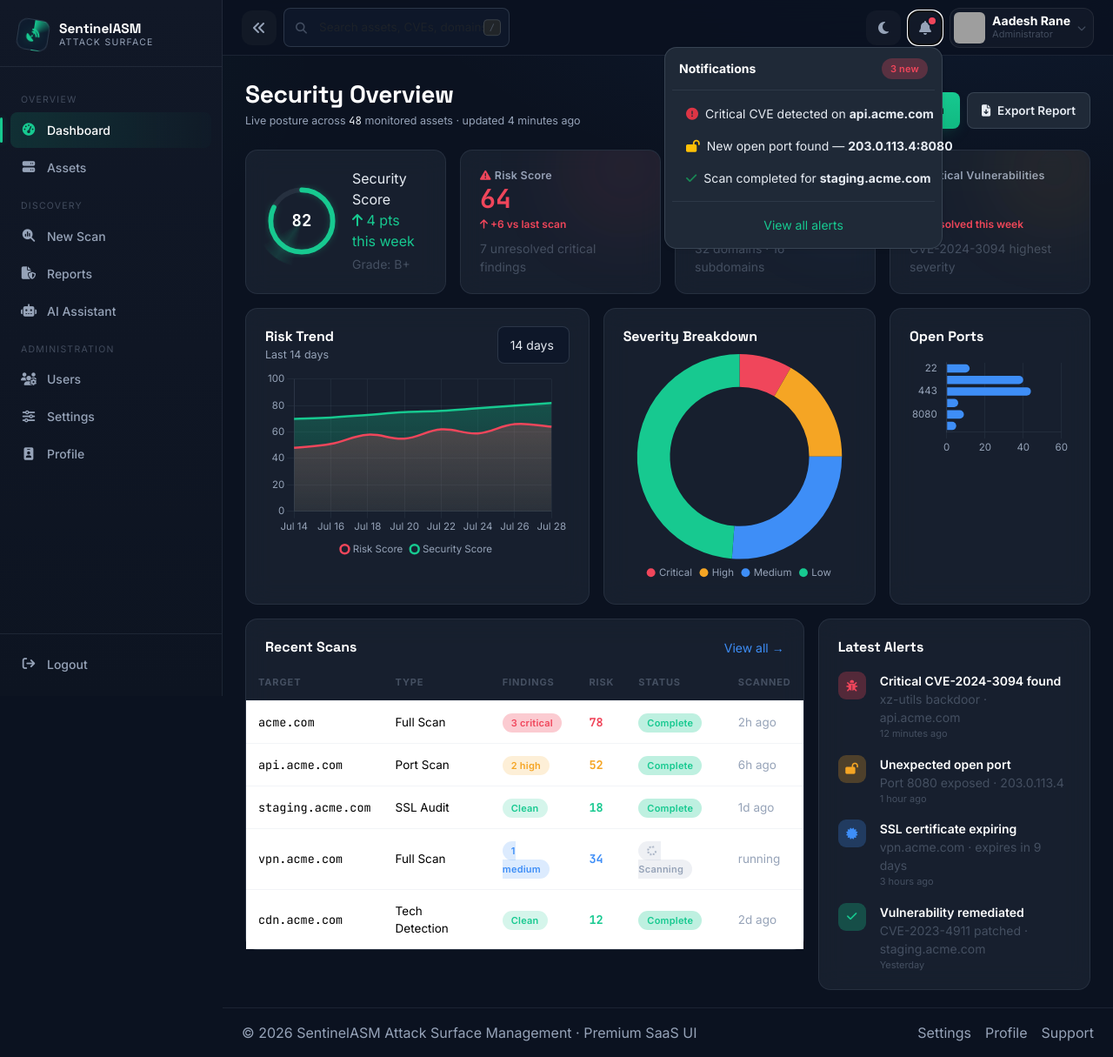
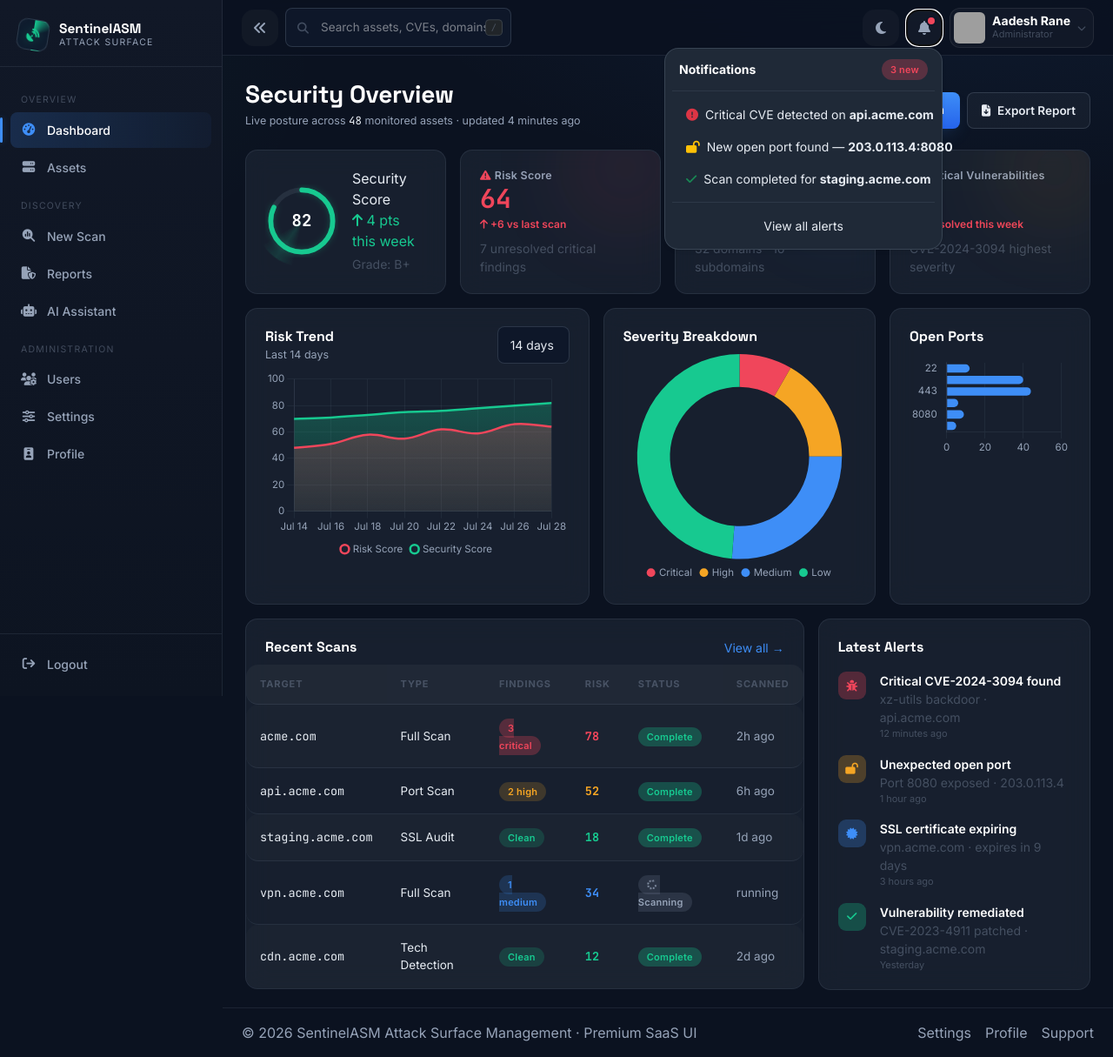
Before and after one commit to aadeshgaikwad63-ops/Sentinel-Attack-Surface-Management, a Flask app: page / in a window 1280 px wide, after a click on "Notifications". Shown: the whole page at 87% size. Run offline with Flask 3, Linux system fonts and the light colour scheme; grey boxes are pictures that could not be loaded.

Commit message:
Frontend dashboard improvements

```diff
--- a/sentinelasm/static/css/theme.css
+++ b/sentinelasm/static/css/theme.css
@@ -141,17 +141,17 @@ a:hover{ color: #6BA9FF; }
   transition: background .15s var(--ease), color .15s var(--ease);
 }
 .nav-link i{ width: 18px; text-align: center; font-size: 14.5px; }
-.nav-link:hover{ background: rgba(255,255,255,.04); color: var(--text-primary); }
+.nav-link:hover{ background: rgba(62,142,247,.08); color: #fff; }
 .nav-link.active{
-  background: linear-gradient(90deg, rgba(23,201,144,.14), rgba(23,201,144,.02));
+  background: linear-gradient(90deg, rgba(62,142,247,.18), rgba(62,142,247,.05));
   color: #fff;
 }
 .nav-link.active::before{
   content: ''; position: absolute; left: -12px; top: 6px; bottom: 6px; width: 3px;
-  background: var(--green); border-radius: 3px; box-shadow: 0 0 8px var(--green-glow);
+  background: var(--blue); border-radius: 3px; box-shadow: 0 0 8px rgba(62,142,247,.3);
 }
-.nav-link.active i{ color: var(--green); }
-.nav-badge{ margin-left: auto; font-size: 10.5px; padding: 1px 7px; border-radius: 20px; background: var(--red-glow); color: var(--red); font-weight: 600; }
+.nav-link.active i{ color: var(--blue); }
+.nav-badge{ margin-left: auto; font-size: 10.5px; padding: 1px 7px; border-radius: 20px; background: rgba(240,70,91,.14); color: var(--red); font-weight: 600; }
 
 .side-foot{ padding: 14px 12px; border-top: 1px solid var(--border); }
 
@@ -167,14 +167,14 @@ a:hover{ color: #6BA9FF; }
   position: sticky; top: 0; z-index: 30;
 }
 .icon-btn{
-  width: 40px; height: 40px; border-radius: 12px;
+  width: 42px; height: 42px; border-radius: 14px;
   display: inline-flex; align-items: center; justify-content: center;
   color: var(--text-secondary); background: rgba(255,255,255,.03); border: 1px solid transparent;
   transition: all .15s var(--ease);
 }
-.icon-btn:hover{ background: var(--card); border-color: var(--border-strong); color: var(--text-primary); }
+.icon-btn:hover{ background: rgba(255,255,255,.08); border-color: var(--border-strong); color: var(--text-primary); transform: translateY(-1px); }
 .icon-btn .dot{
-  position: absolute; top: 7px; right: 7px; width: 8px; height: 8px; border-radius: 50%;
+  position: absolute; top: 8px; right: 8px; width: 8px; height: 8px; border-radius: 50%;
   background: var(--red); box-shadow: 0 0 0 2px var(--bg-elevated);
 }
 
@@ -187,7 +187,7 @@ a:hover{ color: #6BA9FF; }
   color: var(--text-primary); border-radius: var(--radius-sm); padding: 11px 14px 11px 40px;
   font-size: 13.5px;
 }
-.search-shell input:focus{ outline: none; border-color: var(--green); box-shadow: 0 0 0 3px var(--green-glow); }
+.search-shell input:focus{ outline: none; border-color: var(--blue); box-shadow: 0 0 0 3px rgba(62,142,247,.2); }
 .search-shell i{ position: absolute; left: 14px; top: 50%; transform: translateY(-50%); color: var(--text-muted); font-size: 13px; }
 .search-shell kbd{ position: absolute; right: 10px; top: 50%; transform: translateY(-50%); font-size: 10.5px; color: var(--text-muted); border: 1px solid var(--border-strong); border-radius: 5px; padding: 1px 6px; }
 
@@ -279,42 +279,75 @@ a:hover{ color: #6BA9FF; }
 
 /* Buttons */
 .btn-sentinel{
-  background: linear-gradient(180deg, var(--green), var(--green-dim));
-  border: none; color: #052A20; font-weight: 700; font-size: 13.5px;
+  background: linear-gradient(180deg, var(--blue), #2563EB);
+  border: none; color: #fff; font-weight: 700; font-size: 13.5px;
   border-radius: var(--radius-sm); padding: 10px 18px;
-  box-shadow: 0 8px 20px -8px var(--green-glow);
-  transition: transform .12s var(--ease), box-shadow .12s var(--ease);
+  box-shadow: 0 10px 24px -10px rgba(62,142,247,.32);
+  transition: transform .15s var(--ease), box-shadow .15s var(--ease), background .15s var(--ease);
 }
-.btn-sentinel:hover{ transform: translateY(-1px); box-shadow: 0 12px 26px -8px var(--green-glow); color: #052A20; }
+.btn-sentinel:hover{ transform: translateY(-2px); box-shadow: 0 16px 32px -12px rgba(62,142,247,.35); background: linear-gradient(180deg, #4090FF, #1D4ED8); }
 .btn-ghost{
-  background: var(--card); border: 1px solid var(--border-strong); color: var(--text-primary);
+  background: rgba(255,255,255,.04); border: 1px solid var(--border-strong); color: var(--text-primary);
   border-radius: var(--radius-sm); font-size: 13.5px; font-weight: 600; padding: 10px 16px;
   transition: all .15s var(--ease);
 }
-.btn-ghost:hover{ background: var(--card-hover); color: #fff; }
+.btn-ghost:hover{ background: rgba(255,255,255,.08); color: #fff; }
 .btn-outline-danger-soft{ background: transparent; border: 1px solid rgba(240,70,91,.4); color: var(--red); border-radius: var(--radius-sm); font-weight: 600; font-size: 13px; padding: 8px 14px; }
-.btn-outline-danger-soft:hover{ background: var(--red-glow); color: var(--red); }
+.btn-outline-danger-soft:hover{ background: rgba(240,70,91,.12); color: var(--red); }
 
 /* Forms */
 .form-control-dark, .form-select-dark{
   background: var(--bg-elevated) !important; border: 1px solid var(--border-strong) !important;
   color: var(--text-primary) !important; border-radius: var(--radius-sm); padding: 10px 14px; font-size: 14px;
 }
+.form-control-dark::placeholder, .form-select-dark::placeholder{ color: rgba(255,255,255,.45) !important; }
 .form-control-dark:focus, .form-select-dark:focus{
   outline: none; border-color: var(--green) !important; box-shadow: 0 0 0 3px var(--green-glow) !important;
 }
 .form-label-dark{ font-size: 13px; font-weight: 600; color: var(--text-secondary); margin-bottom: 6px; }
 
-/* Table */
-.table-sentinel{ color: var(--text-primary); margin-bottom: 0; }
+.form-check-input{
+  width: 1.2em; height: 1.2em; border-radius: .45rem; background: rgba(255,255,255,.05); border: 1px solid var(--border-strong);
+}
+.form-check-input:checked{
+  background: var(--green); border-color: var(--green);
+}
+
+.dropdown-menu{
+  background: var(--card) !important; border: 1px solid var(--border-strong) !important;
+  color: var(--text-primary) !important; border-radius: 16px !important; box-shadow: 0 18px 45px rgba(0,0,0,.18);
+}
+.dropdown-item{
+  color: var(--text-primary) !important; border-radius: 10px;
+}
+.dropdown-item:hover, .dropdown-item:focus{ background: rgba(62,142,247,.08); color: #fff !important; }
+
+.modal-content{ background: var(--card) !important; border: 1px solid var(--border-strong) !important; border-radius: 16px !important; }
+.modal-header, .modal-footer{ border-color: var(--border) !important; }
+
+.pagination .page-link{
+  background: var(--card) !important; border: 1px solid var(--border-strong) !important;
+  color: var(--text-primary) !important;
+}
+.pagination .page-item.active .page-link{
+  background: var(--green) !important; border-color: var(--green) !important; color: #052A20 !important;
+}
+.pagination .page-link:hover{ background: rgba(62,142,247,.12) !important; }
+
+.table-sentinel{ color: var(--text-primary); margin-bottom: 0; border-collapse: separate; border-spacing: 0; width: 100%; }
 .table-sentinel thead th{
   font-size: 11px; text-transform: uppercase; letter-spacing: .08em; color: var(--text-muted);
-  border-bottom: 1px solid var(--border); font-weight: 700; padding: 12px 14px; background: transparent;
+  border-bottom: 1px solid var(--border); font-weight: 700; padding: 14px 16px; background: rgba(255,255,255,.04);
 }
-.table-sentinel tbody td{ padding: 14px; border-bottom: 1px solid var(--border); font-size: 13.5px; vertical-align: middle; }
-.table-sentinel tbody tr{ transition: background .12s var(--ease); }
-.table-sentinel tbody tr:hover{ background: rgba(255,255,255,.025); }
+.table-sentinel tbody tr{ transition: background .18s var(--ease), transform .18s var(--ease); }
+.table-sentinel tbody tr:nth-child(odd){ background: rgba(255,255,255,.015); }
+.table-sentinel tbody tr:hover{ background: rgba(255,255,255,.06); transform: translateY(-1px); }
+.table-sentinel tbody td{ padding: 16px; border-bottom: 1px solid rgba(148,163,184,.12); font-size: 13.5px; vertical-align: middle; }
 .table-sentinel tbody tr:last-child td{ border-bottom: none; }
+.table-sentinel th:first-child, .table-sentinel td:first-child{ border-top-left-radius: 14px; border-bottom-left-radius: 14px; }
+.table-sentinel th:last-child, .table-sentinel td:last-child{ border-top-right-radius: 14px; border-bottom-right-radius: 14px; }
+.table-sentinel thead tr th:first-child{ border-top-left-radius: 14px; }
+.table-sentinel thead tr th:last-child{ border-top-right-radius: 14px; }
 
 .skeleton-card{ opacity: .8; transform: translateY(8px); transition: opacity .35s var(--ease), transform .35s var(--ease); }
 .skeleton-card.loaded{ opacity: 1; transform: translateY(0); }
--- a/sentinelasm/templates/assets.html
+++ b/sentinelasm/templates/assets.html
@@ -25,7 +25,7 @@
     <div class="d-flex gap-2 flex-wrap">
       <div class="search-shell" style="width:260px;">
         <i class="fa-solid fa-magnifying-glass"></i>
-        <input type="text" placeholder="Search assets…">
+        <input type="text" class="form-control form-control-dark" placeholder="Search assets…">
       </div>
       <select class="form-select form-select-dark" style="width:auto;">
         <option>All types</option><option>Domain</option><option>Subdomain</option><option>IP</option>
@@ -38,7 +38,7 @@
   </div>
 
   <div class="table-responsive">
-    <table class="table table-sentinel align-middle">
+    <table class="table-sentinel align-middle">
       <thead>
         <tr>
           <th><input class="form-check-input" type="checkbox"></th>
--- a/sentinelasm/templates/dashboard.html
+++ b/sentinelasm/templates/dashboard.html
@@ -107,7 +107,7 @@
         <a href="{{ url_for('scan_results') }}" class="small">View all →</a>
       </div>
       <div class="table-responsive">
-        <table class="table table-sentinel mb-0">
+        <table class="table-sentinel mb-0">
           <thead>
             <tr><th>Target</th><th>Type</th><th>Findings</th><th>Risk</th><th>Status</th><th>Scanned</th></tr>
           </thead>
--- a/sentinelasm/templates/scan_results.html
+++ b/sentinelasm/templates/scan_results.html
@@ -116,7 +116,7 @@
   <div class="col-lg-6">
     <div class="card-glass card-pad h-100 reveal">
       <div class="section-title mb-3"><i class="fa-solid fa-ethernet me-2" style="color:var(--amber)"></i>Open Ports</div>
-      <table class="table table-sentinel">
+      <table class="table-sentinel">
         <thead><tr><th>Port</th><th>Service</th><th>State</th></tr></thead>
         <tbody>
           <tr><td class="mono">22</td><td>SSH</td><td><span class="badge-soft badge-medium">Open</span></td></tr>
--- a/sentinelasm/templates/user_management.html
+++ b/sentinelasm/templates/user_management.html
@@ -17,7 +17,7 @@
   <div class="card-pad pb-2 d-flex flex-wrap gap-2 justify-content-between align-items-center">
     <div class="search-shell" style="width:280px;">
       <i class="fa-solid fa-magnifying-glass"></i>
-      <input type="text" placeholder="Search users…">
+      <input type="text" class="form-control form-control-dark" placeholder="Search users…">
     </div>
     <select class="form-select form-select-dark" style="width:auto;">
       <option>All roles</option><option>Admin</option><option>Analyst</option><option>Viewer</option>
@@ -25,7 +25,7 @@
   </div>
 
   <div class="table-responsive">
-    <table class="table table-sentinel align-middle">
+    <table class="table-sentinel align-middle">
       <thead>
         <tr><th><input class="form-check-input" type="checkbox"></th><th>User</th><th>Role</th><th>Status</th><th>Last Active</th><th></th></tr>
       </thead>
--- a/sentinelasm/templates/vulnerability_details.html
+++ b/sentinelasm/templates/vulnerability_details.html
@@ -37,7 +37,7 @@
 
     <div class="card-glass card-pad mb-3 reveal">
       <div class="section-title mb-2">Affected Components</div>
-      <table class="table table-sentinel">
+      <table class="table-sentinel">
         <thead><tr><th>Component</th><th>Installed Version</th><th>Patched Version</th></tr></thead>
         <tbody>
           <tr><td class="mono">liblzma5</td><td class="mono" style="color:var(--red)">5.6.1</td><td class="mono" style="color:var(--green)">5.4.6</td></tr>
```
